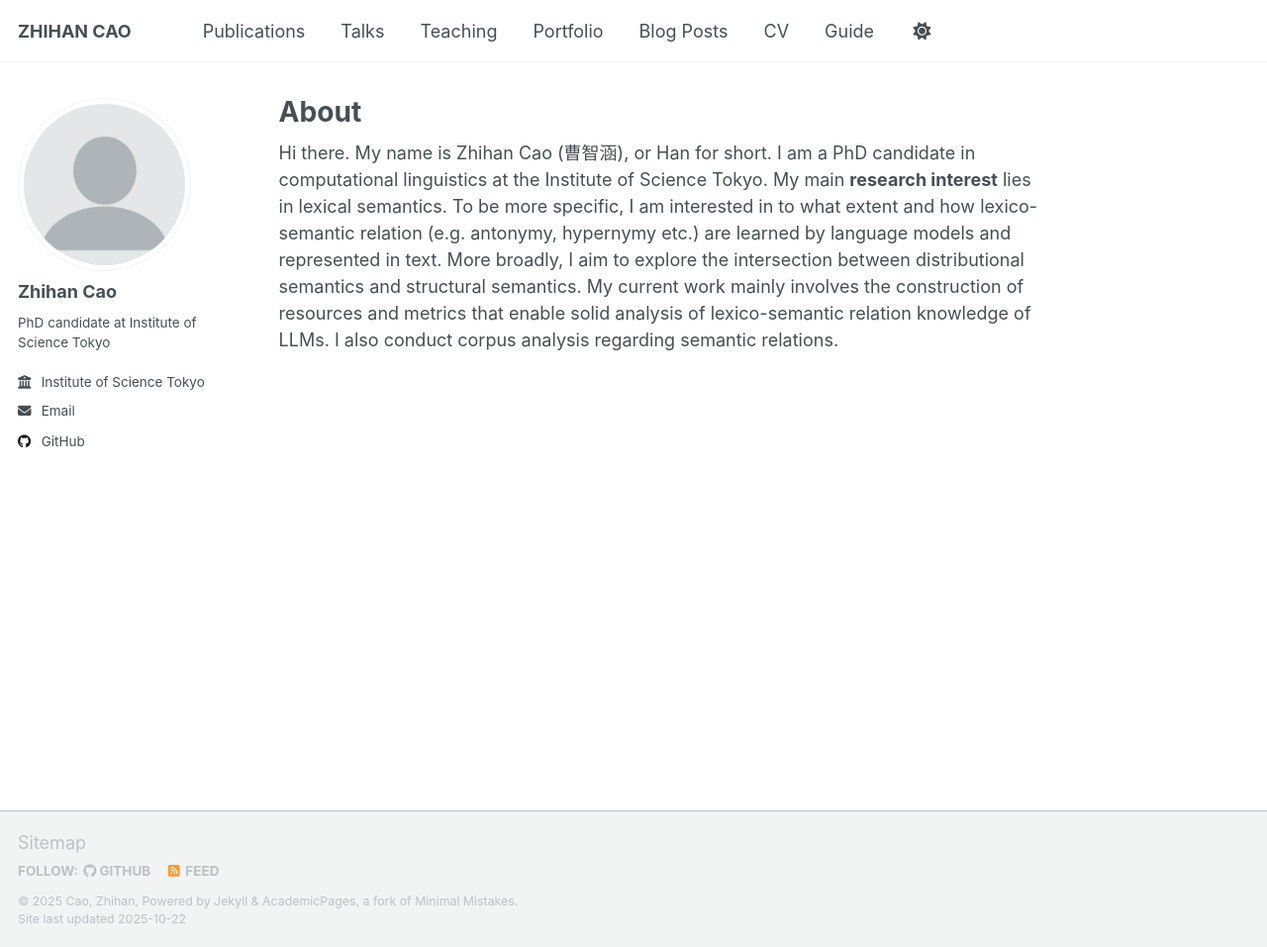
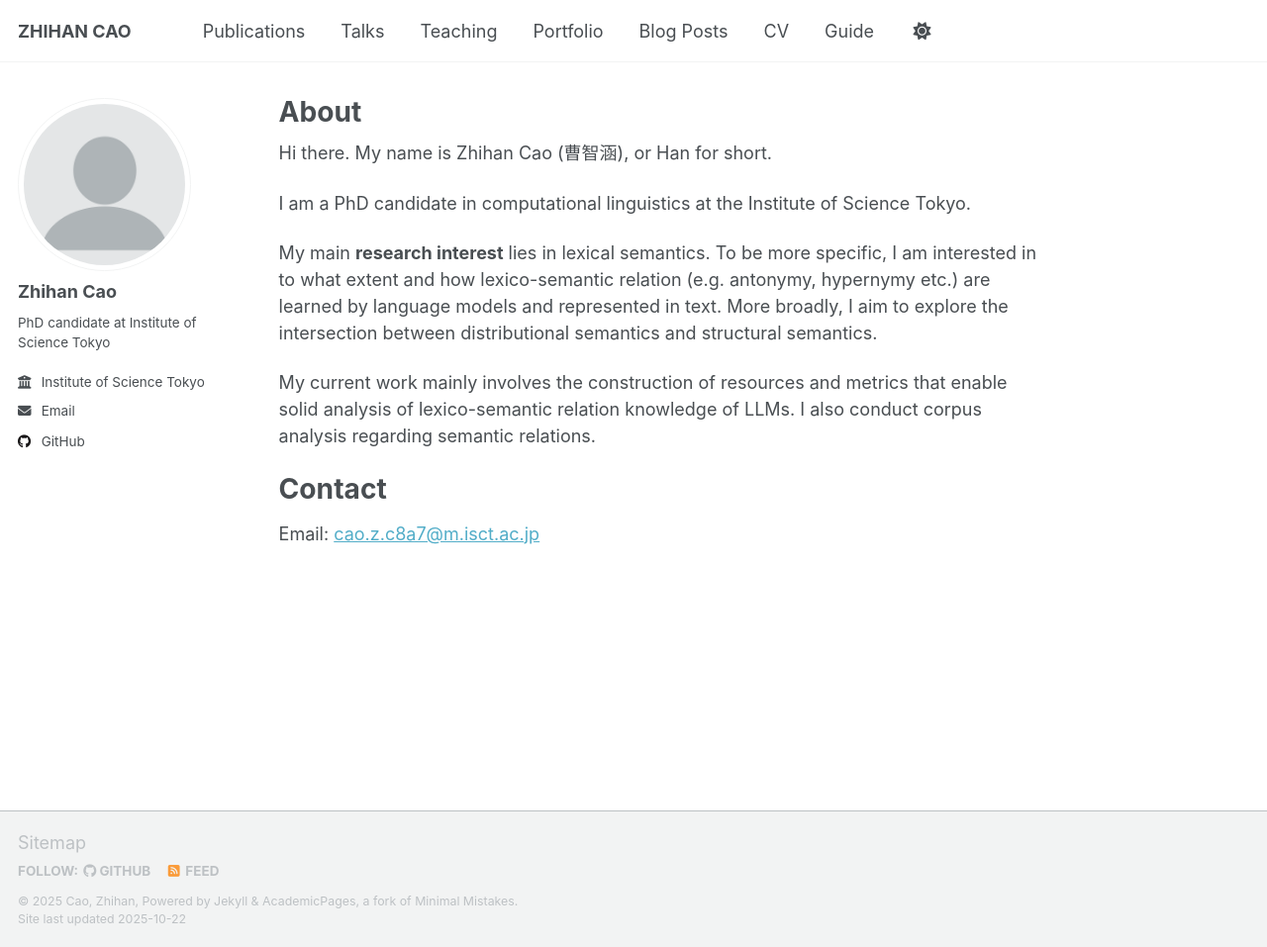
Before and after one commit to hancules/hancules.github.io, a Jekyll site: the page built from _pages/about.md, in a window 1280 px wide and 957 px high. Shown: the whole window at 99% size. Built offline with Jekyll 4.4.1, drawn with Linux system fonts in a browser that asks for light colours; a script that is not in the unit is left out.

Commit message:
Revise about page with personal details and research focus
Updated the about page with personal and research information.

```diff
--- a/_pages/about.md
+++ b/_pages/about.md
@@ -9,9 +9,16 @@ redirect_from:
 
 Hi there.
 My name is Zhihan Cao (曹智涵), or Han for short.
+
 I am a PhD candidate in computational linguistics at the Institute of Science Tokyo.
+
 My main **research interest** lies in lexical semantics.
 To be more specific, I am interested in to what extent and how lexico-semantic relation (e.g. antonymy, hypernymy etc.) are learned by language models and represented in text.
 More broadly, I aim to explore the intersection between distributional semantics and structural semantics.
+
 My current work mainly involves the construction of resources and metrics that enable solid analysis of lexico-semantic relation knowledge of LLMs.
 I also conduct corpus analysis regarding semantic relations.
+
+Contact
+===============
+Email: [cao.z.c8a7@m.isct.ac.jp](mailto:cao.z.c8a7@m.isct.ac.jp)
```
